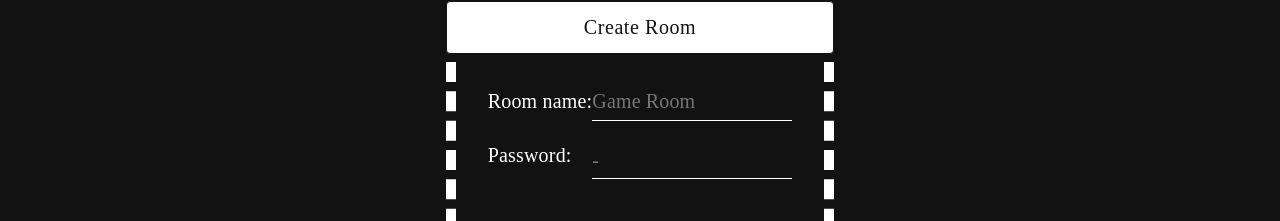
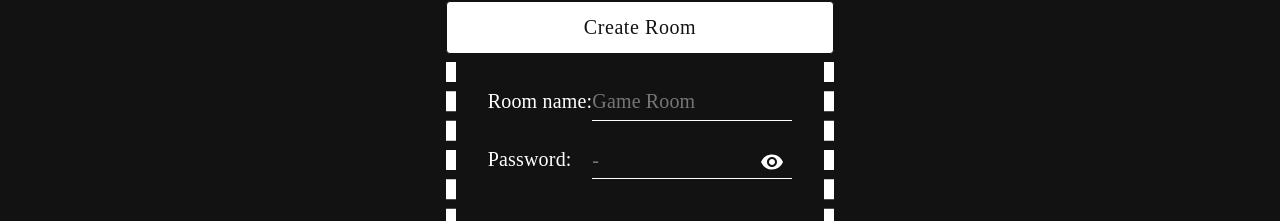
Before and after one commit to songFanAccount/gamebox, a React (Create React App) app in the folder client/: page / in a window 1280 px wide. Both pictures are taken after typing "Sample" into the empty fields and a click on the button "Create Room". Shown: the part 358-579 px from the top of the page. Built offline with nearby package versions, Linux system fonts and the light colour scheme; no server answers; a web font is replaced by a local one.

Commit message:
pw visibility added

```diff
--- a/client/src/Home.jsx
+++ b/client/src/Home.jsx
@@ -146,13 +146,13 @@ export default function Home() {
                         {createJoinState === -1 &&
                             <>
                                 <Stack direction="row" mt={3} justifyContent="space-between">
-                                    <Stack direction="column" rowGap={3}>
+                                    <Stack direction="column" rowGap={3.5}>
                                         <GBText text="Room name: "/>
                                         <GBText text="Password: "/>
                                     </Stack>
                                     <Stack direction="column" rowGap={3}>
-                                        <GBTextInput value={roomName} onChange={setRoomName} placeholder="Game Room"/>
-                                        <GBTextInput value={password} onChange={setPassword} placeholder="-"/>
+                                        <GBTextInput value={roomName} onChange={setRoomName} placeholder="Game Room" maxLength={25}/>
+                                        <GBTextInput value={password} onChange={setPassword} placeholder="-" maxLength={25} type="password"/>
                                     </Stack>
                                 </Stack>
                                 <Stack direction="row" justifyContent="space-between" mt={3.5} mb={3}>
@@ -164,13 +164,13 @@ export default function Home() {
                         {createJoinState === 1 &&
                             <>
                                 <Stack direction="row" mt={3} justifyContent="space-between">
-                                    <Stack direction="column" rowGap={3}>
+                                    <Stack direction="column" rowGap={3.5}>
                                         <GBText text="Room code: "/>
                                         <GBText text="Password: "/>
                                     </Stack>
                                     <Stack direction="column" rowGap={3}>
-                                        <GBTextInput value={joinCode} onChange={handleJoinCodeChange} placeholder="6 digit code"/>
-                                        <GBTextInput value={joinPassword} onChange={setJoinPassword} placeholder="-"/>
+                                        <GBTextInput value={joinCode} onChange={handleJoinCodeChange} placeholder="6 digit code" maxLength={6}/>
+                                        <GBTextInput value={joinPassword} onChange={setJoinPassword} placeholder="-" maxLength={25} type="password"/>
                                     </Stack>
                                 </Stack>
                                 <Stack direction="row" justifyContent="space-between" mt={3.5} mb={3}>
--- a/client/src/components/generalComponents.jsx
+++ b/client/src/components/generalComponents.jsx
@@ -1,4 +1,7 @@
-import { Button, TextField, Typography } from "@mui/material";
+import { Button, IconButton, InputAdornment, TextField, Typography } from "@mui/material";
+import { useState } from "react";
+import VisibilityIcon from '@mui/icons-material/Visibility';
+import VisibilityOffIcon from '@mui/icons-material/VisibilityOff';
 
 export function GBText({text}) {
     return (
@@ -16,15 +19,39 @@ export function GBText({text}) {
         </Typography>
     )
 }
-export function GBTextInput({value, onChange, variant="standard", width=200, placeholder,
-                             color='#FFFFFF', backgroundColor='#121212'}) {
+export function GBTextInput({value, onChange, variant="standard", width=200, placeholder, maxLength=50, type="text",
+                             color='#FFFFFF', backgroundColor='#121212',
+                             spellCheck=false}) {
+    const [pwVisible, setPwVisible] = useState(false)
+    let endAdornment = null
+    if(type === 'password') {
+        if(pwVisible) type = 'text'
+        endAdornment = (
+            <IconButton
+                onClick={() => setPwVisible(!pwVisible)}
+                disableRipple
+                aria-label={pwVisible ? "Hide password" : "Show password"}
+                sx={{color: color}}
+            >
+                {pwVisible ? <VisibilityOffIcon/> : <VisibilityIcon/>}
+            </IconButton>
+        )
+    }
     return (
         <TextField
+            type={type}
             variant={variant}
             value={value}
             onChange={(e) => onChange(e.target.value)}
             placeholder={placeholder}
             size="small"
+            spellCheck={spellCheck}
+            inputProps={{
+                maxLength: maxLength
+            }}
+            InputProps={{
+                endAdornment: <InputAdornment position="end">{endAdornment}</InputAdornment>
+            }}
             sx={{
                 width: width,
                 "& .MuiInputBase-input": {
```
Also changed, not shown: 1 other file (tests, documents, lock files or other folders).
